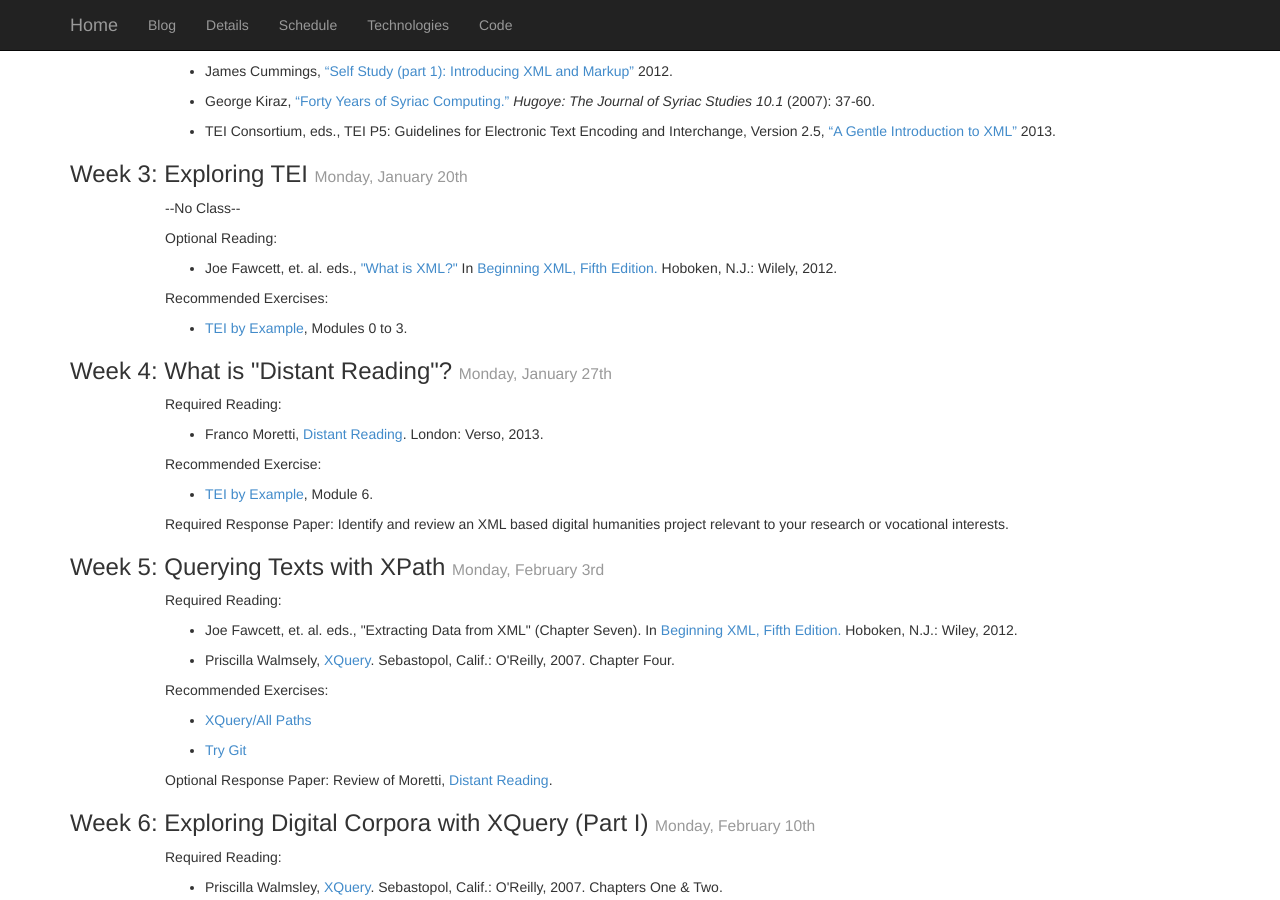
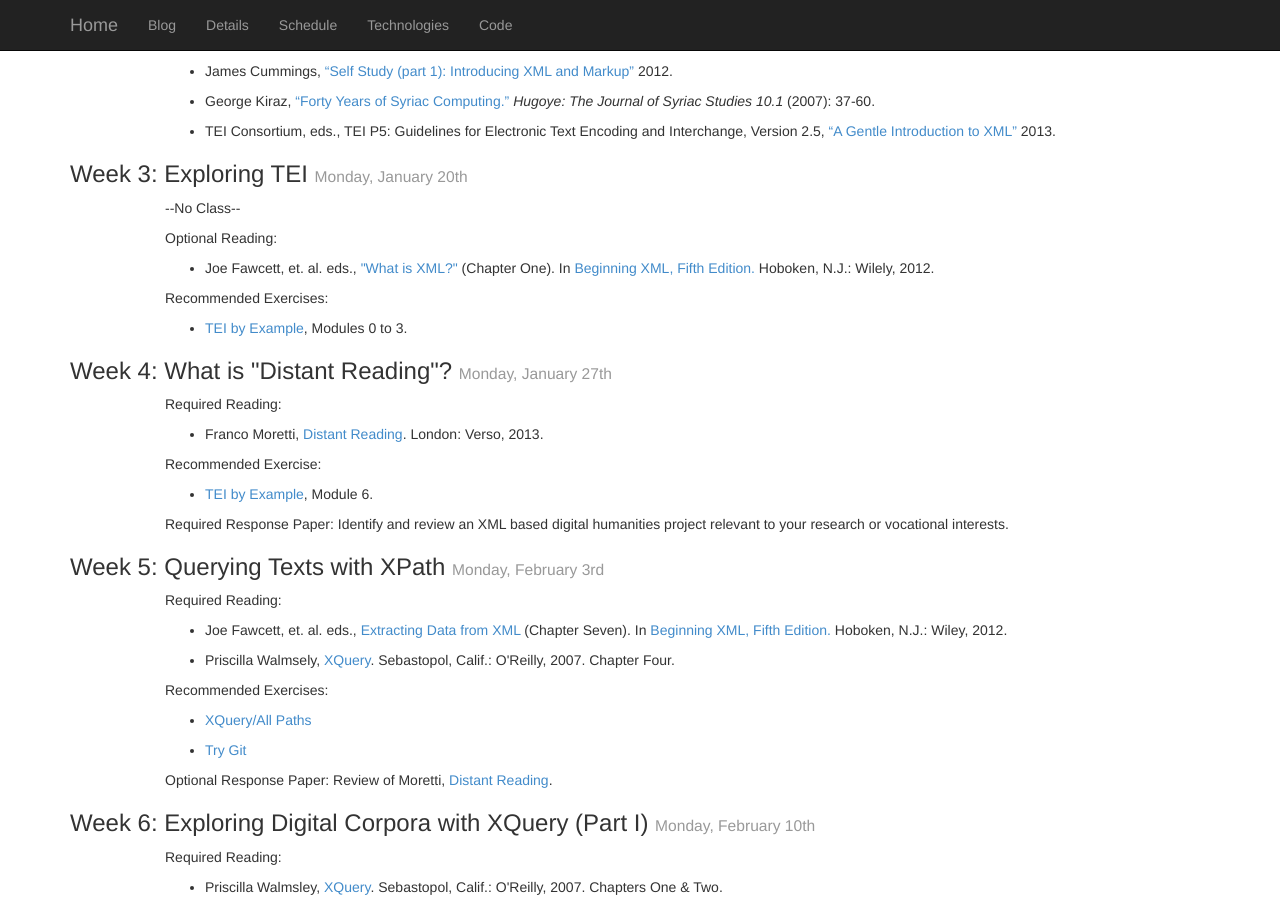
Before and after one commit to Ramona2020/paralipomena.github.io, a Jekyll site: the page built from schedule/index.html, in a window 1280 px wide and 900 px high, scrolled down 625 px. Built offline with Jekyll 4.4.1, drawn with Linux system fonts in a browser that asks for light colours; Markdown is read by kramdown in place of the engine named in the settings; some of the changed lines change nothing that is shown; some of the changed text lies outside the part shown.

Commit message:
Updated library resources

```diff
--- a/schedule/index.html
+++ b/schedule/index.html
@@ -80,7 +80,7 @@
         <p>--No Class--</p>
         <p>Optional Reading:</p>
         <ul>
-            <li><p>Joe Fawcett, et. al. eds., <a href="http://media.wiley.com/product_data/excerpt/37/11181621/1118162137-143.pdf">&quot;What is XML?&quot;</a> In <a href="http://www.wiley.com/WileyCDA/WileyTitle/productCd-1118162137.html">Beginning
+            <li><p>Joe Fawcett, et. al. eds., <a href="http://site.ebrary.com/lib/vanderbilt/docDetail.action?docID=10575466">&quot;What is XML?&quot;</a> (Chapter One). In <a href="http://site.ebrary.com/lib/vanderbilt/docDetail.action?docID=10575466">Beginning
                     XML, Fifth Edition.</a> Hoboken, N.J.: Wilely, 2012.</p> </li>
         </ul>
         <p>Recommended Exercises:</p>
@@ -109,7 +109,7 @@
     <div class="col-md-offset-1">
         <p>Required Reading:</p>
         <ul>
-            <li><p>Joe Fawcett, et. al. eds., &quot;Extracting Data from XML&quot; (Chapter Seven). In <a href="http://www.wiley.com/WileyCDA/WileyTitle/productCd-1118162137.html">Beginning
+            <li><p>Joe Fawcett, et. al. eds., <a href="http://site.ebrary.com/lib/vanderbilt/docDetail.action?docID=10575466">Extracting Data from XML</a> (Chapter Seven). In <a href="http://site.ebrary.com/lib/vanderbilt/docDetail.action?docID=10575466">Beginning
                     XML, Fifth Edition.</a> Hoboken, N.J.: Wiley, 2012.</p> </li>
             <li><p>Priscilla Walmsely, <a href="http://www.worldcat.org/oclc/164804113">XQuery</a>.
                     Sebastopol, Calif.: O&#39;Reilly, 2007. Chapter Four.</p></li>
@@ -212,7 +212,7 @@
     <div class="col-md-offset-1">
         <p>Required Reading:</p>
         <ul>
-            <li>Matthew Jockers, <a href="http://www.worldcat.org/oclc/809925985">Macroanalysis:
+            <li>Matthew Jockers, <a href="http://site.ebrary.com/lib/vanderbilt/docDetail.action?docID=10661477">Macroanalysis:
                     Digital Methods and Literary History</a>. Urbana : University of Illinois Press,
                 2013. Part One: Foundation </li>
         </ul>
@@ -227,7 +227,7 @@
     <div class="col-md-offset-1">
         <p>Required Reading:</p>
         <ul>
-            <li>Matthew Jockers, <a href="http://www.worldcat.org/oclc/809925985">Macroanalysis:
+            <li>Matthew Jockers, <a href="http://site.ebrary.com/lib/vanderbilt/docDetail.action?docID=10661477">Macroanalysis:
                     Digital Methods and Literary History</a>. Urbana : University of Illinois Press,
                 2013. Part Two: Analysis </li>
         </ul>
@@ -266,11 +266,11 @@
     <div class="col-md-offset-1">
         <p>Required Reading:</p>
         <ul>
-            <li><p>Matthew Jockers, <a href="http://www.worldcat.org/oclc/809925985">Macroanalysis:
+            <li><p>Matthew Jockers, <a href="http://site.ebrary.com/lib/vanderbilt/docDetail.action?docID=10661477">Macroanalysis:
                         Digital Methods and Literary History</a>. Urbana : University of Illinois
                     Press, 2013. Part Three: Prospects </p></li>
-            <li><p>May Yuan, &quot;Mapping Texts.&quot; In <a
-                        href="http://www.worldcat.org/oclc/802152692">The Spatial Humanities: GIS
+            <li><p>May Yuan, <a href="http://site.ebrary.com/lib/vanderbilt/docDetail.action?docID=10767195">Mapping Texts.</a> In <a
+                        href="http://site.ebrary.com/lib/vanderbilt/docDetail.action?docID=10767195">The Spatial Humanities: GIS
                         and the Future of Humanities Scholarship</a>. Bloomington: Indiana
                     University Press, 2010.</p></li>
         </ul>
```
